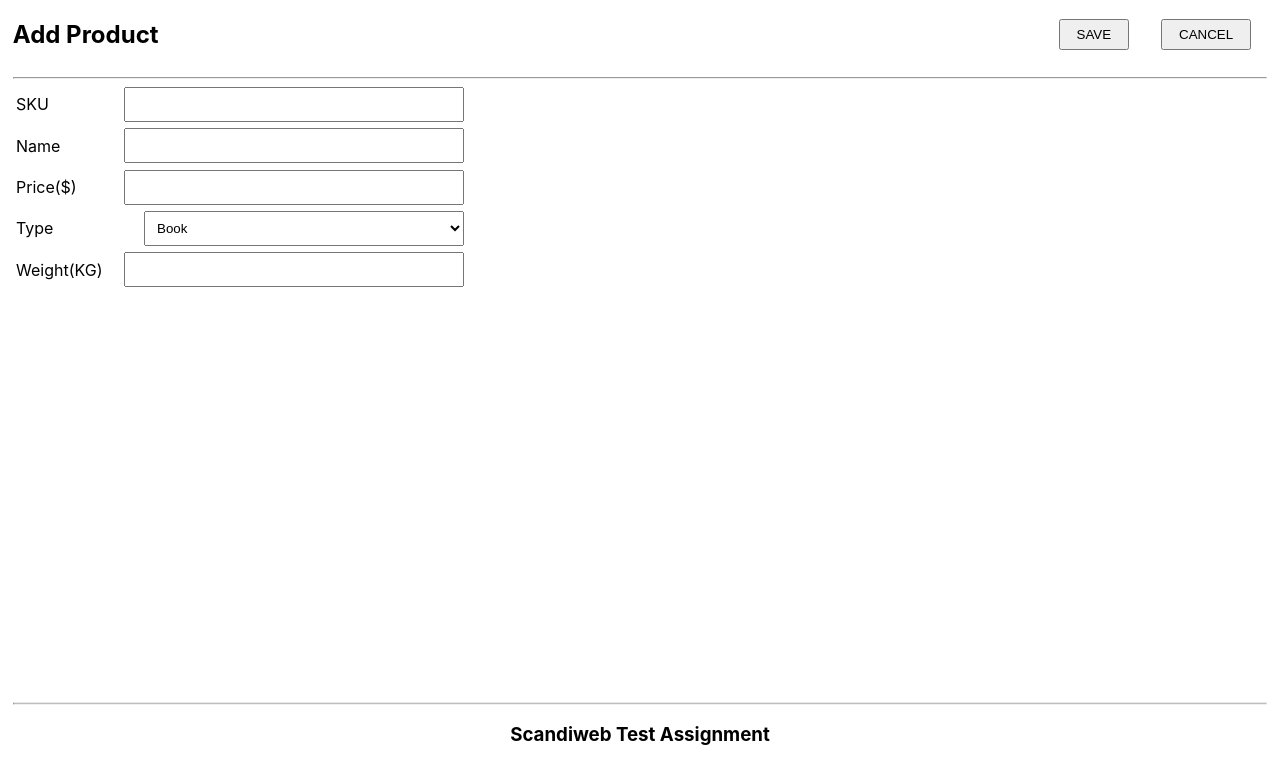
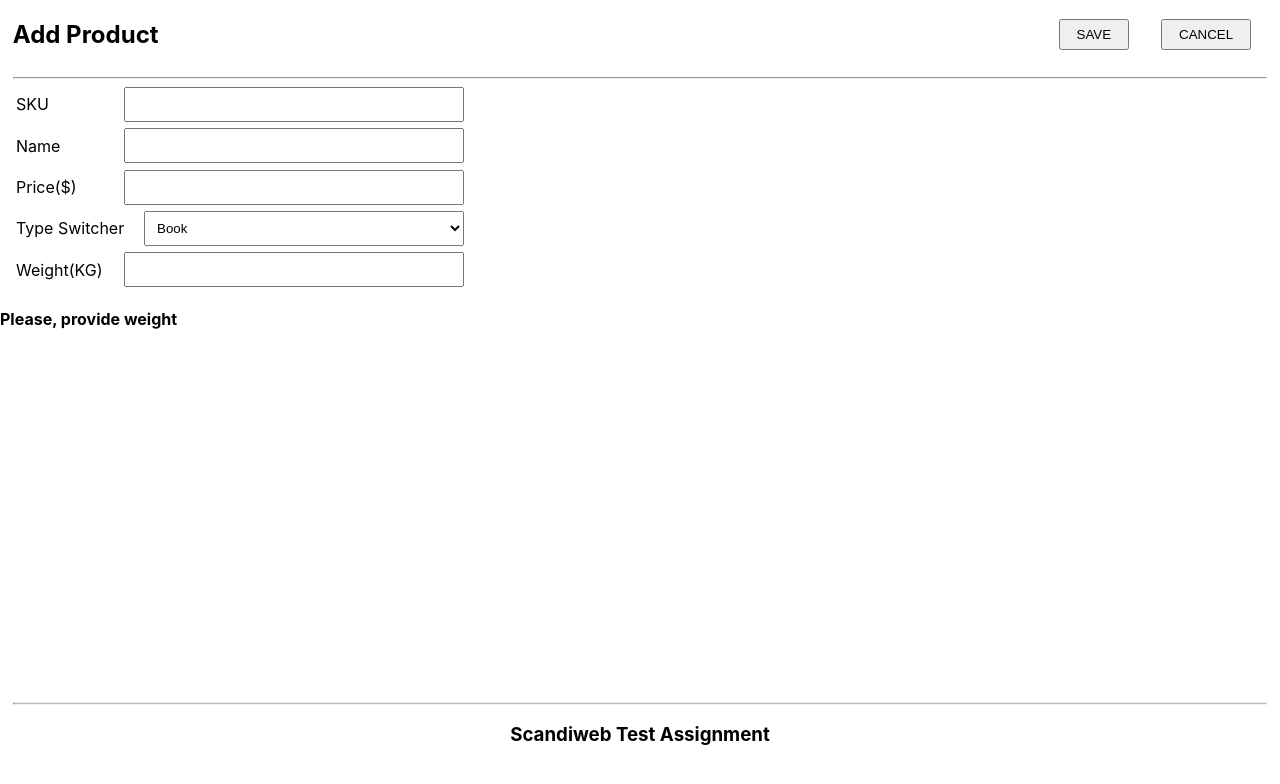
Before and after one commit to Chris-code240/scandiweb_test, a React (Create React App) app: page /add in a window 1280 px wide. Shown: the top 784 px of the page. Built offline with nearby package versions, Linux system fonts and the light colour scheme.

Commit message:
form update

```diff
--- a/src/Components/Header.js
+++ b/src/Components/Header.js
@@ -43,7 +43,7 @@ const Header = ({selectedProducts=[], setSelectedProducts, setProducts, products
                 )}
                 {location.pathname === "/add" && (
                     <ul>
-                    <li><Button text={'SAVE'} type='submit' form={'product-form'} /> </li>
+                    <li><Button text={'SAVE'} type='submit' form={'product_form'} /> </li>
                     <li>
                         <Link to={'/'}>
                             <Button text={'CANCEL'} />
--- a/src/Components/Product.js
+++ b/src/Components/Product.js
@@ -5,7 +5,7 @@ const Product = ({product = {}, checkBoxCallBack = ()=>{}})=>{
 
     return (
         <li key={product['sku']} className="product">
-            <input type={'checkbox'} onChange={checkBoxCallBack} />
+            <input type={'checkbox'} onChange={checkBoxCallBack} className="delete-checkbox" />
             <p>{product['sku']}</p>
             <p>{product['name']}</p>
             <p>{product['price']} $</p>
--- a/src/Pages/AddPage.js
+++ b/src/Pages/AddPage.js
@@ -4,27 +4,36 @@ import {useLocation, useNavigate} from "react-router-dom"
 const AddPage = ()=>{
 
     const navigatpor = useNavigate()
+    let [isEmpty, setIsEmpty] = useState(false)
     let [formData, setFormData] = useState({name:'', sku: '', price:'',type:'book', params:{weight: ''}})
 
     const handleInputChange = (e)=>{
 
         const { name, value} = e.target
         setFormData((prev)=>({...prev, [name]:value}))
+        setIsEmpty(false)
     }
 
     const handleParamChange = (e)=>{
         const type = e.target.value
         setFormData({...formData, type:type, params: type ==='furniture' ? {height: '', width:'', length:''} : type === 'dvd' ? {size: ''} : {weight: ''}})
-        console.log(formData)
-
     }
 
     const handleParamInputChange = (e)=>{
         let {name , value } = e.target
             setFormData((prev)=>({...prev, params: {...prev.params, [name]:value}}))
+        setIsEmpty(false)
+
     }
     const handleSubmit = (e) =>{
         e.preventDefault()
+
+
+        if(Object.keys(formData).every((key) =>( formData[key] !== undefined && formData[key] !== '' && formData[key] !== null))){
+            setIsEmpty(false)
+            if(Object.keys(formData['params']).every((key) => (formData['params'][key] !== undefined && formData['params'][key] !== '' && formData['params'][key] !== null))){
+                setIsEmpty(false)
+
                 axios.post('http://christian-marf0.onlinewebshop.net/api.php', formData).then((res)=>{
                     if(res.data['success']){
                         navigatpor('/')
@@ -32,11 +41,21 @@ const AddPage = ()=>{
                         alert(res.data.message)
                     }
                 })
+            }else{
+                setIsEmpty(true)
+            }
+        }else{
+            setIsEmpty(true)
+        }
+
+
+
+
     }
 
 
         return (
-            <form onSubmit={handleSubmit} name="product-form" id="product-form">
+            <form onSubmit={handleSubmit} name="product_form" id="product_form">
                 <div className="input-wrapper">
                     <label htmlFor="sku">SKU</label>
                     <input type="text" name="sku" id="sku"  onChange={handleInputChange} />
@@ -51,24 +70,30 @@ const AddPage = ()=>{
                     <input type="number" name="price"  id="price"  onChange={handleInputChange} />
                 </div>
                 <div className="input-wrapper">
-                    <label htmlFor="type">Type</label>
-                    <select name="type" id="type-switcher" value={formData.type}  onChange={handleParamChange}>
+                    <label htmlFor="type">Type Switcher</label>
+                    <select name="type" id="productType" value={formData.type}  onChange={handleParamChange}>
                         <option value="dvd">DVD</option>
                         <option value="book">Book</option>
                         <option value="furniture">Furniture</option>
                     </select>
                 </div>
                 { formData.type === 'dvd' && (
+                    <div>
                     <div className="input-wrapper">
                     <label htmlFor="size">Size(MB)</label>
                     <input type="number" name="size" id="size"  onChange={handleParamInputChange} />
                 </div>
+                <h4>Please, provide size</h4>
+                </div>
                 )}
 
                 { formData.type === 'book' && (
+                    <div>
                     <div className="input-wrapper">
                     <label htmlFor="weight">Weight(KG)</label>
                     <input type="number" name="weight" id="weight"  onChange={handleParamInputChange} />
+                    </div>
+                    <h4>Please, provide weight</h4>
                     </div>
                 )}
 
@@ -86,9 +111,10 @@ const AddPage = ()=>{
                             <label htmlFor="length">Length(CM)</label>
                             <input type="number" id="length" name="length"  onChange={handleParamInputChange} />
                         </div>
+                        <h4>Please, provide dimensions</h4>
                     </div>
                 )}
-
+                {isEmpty && (<h2>Please, submit required data</h2>)}
             </form>
         )
 }
```
Lines whose indentation alone changed are shown as unchanged.
